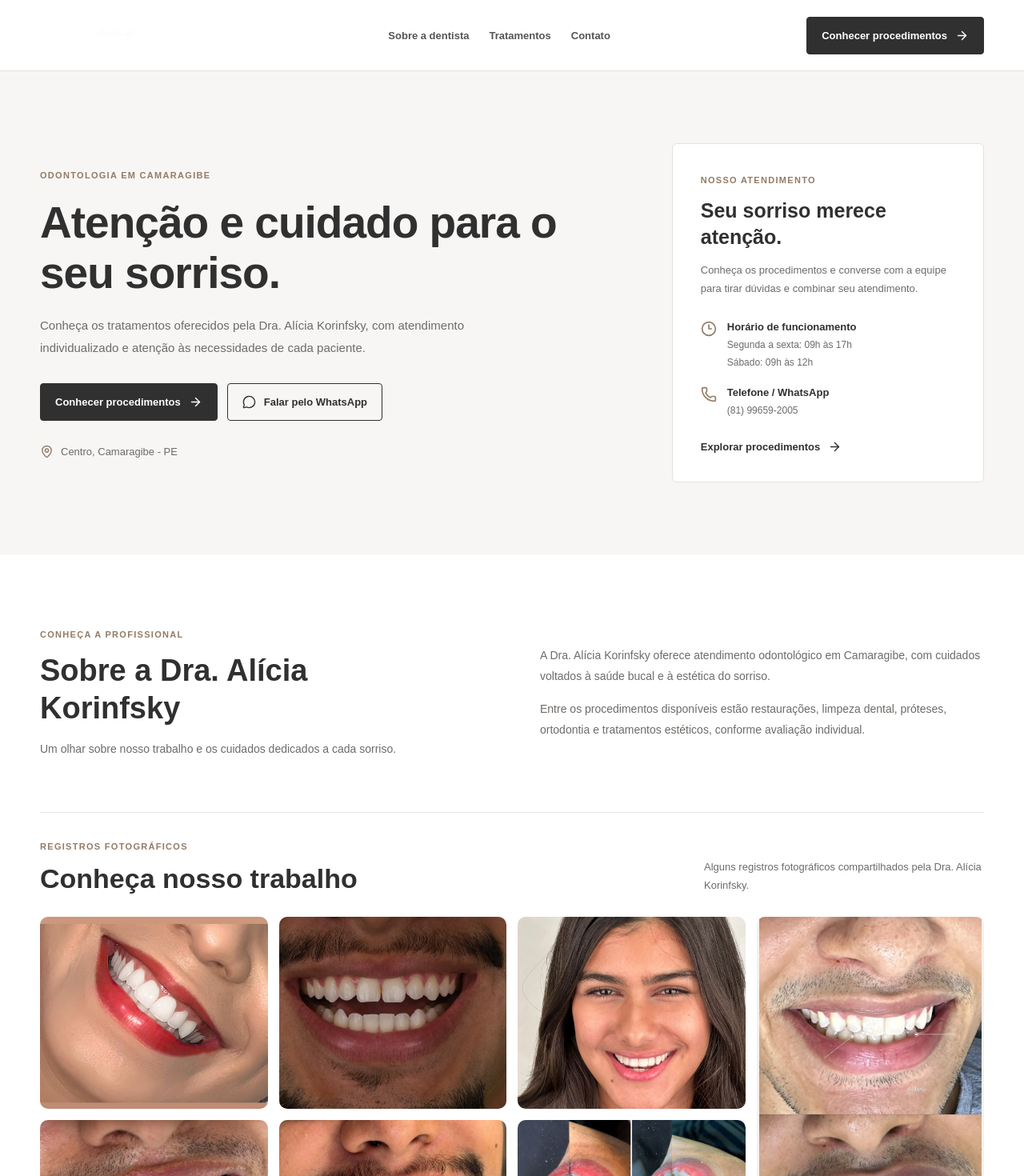
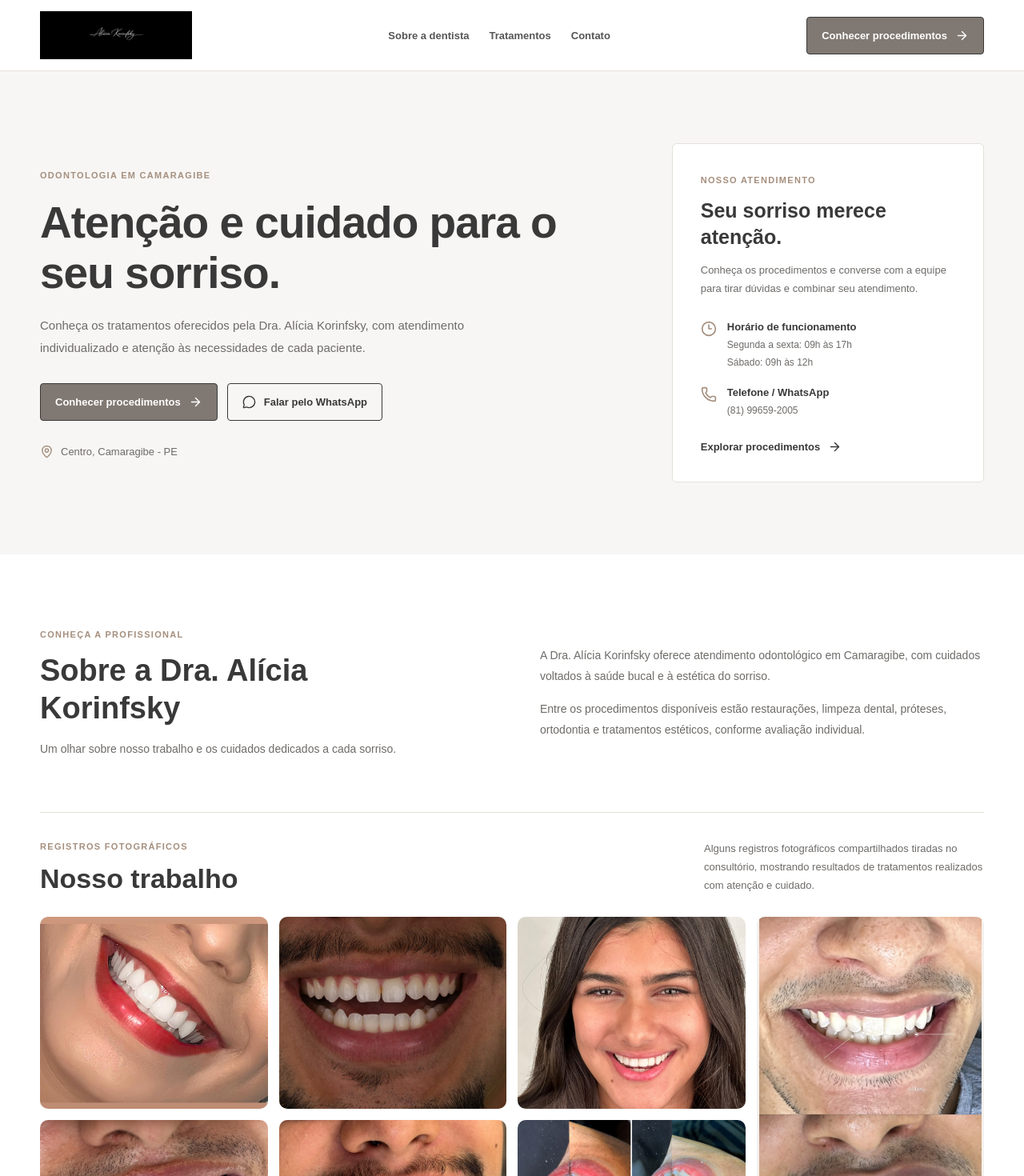
Before and after one commit to Filipe-Monteiro11/odontologia, a React app in the folder odontologia/frontend/: page / in a window 1280 px wide. Shown: the top 1470 px of the page at 80% size. Built offline with nearby package versions, Linux system fonts and the light colour scheme; the HTML template or start-up script is replaced by a standard one.

Commit message:
horario de funcionamento e mudamos o css

```diff
--- a/odontologia/frontend/src/pages/Home.jsx
+++ b/odontologia/frontend/src/pages/Home.jsx
@@ -1,4 +1,3 @@
-
 import { Link } from "react-router-dom";
 import {
   ArrowRight,
@@ -39,7 +38,7 @@ export default function Home() {
     <div className="home-page">
       <header className="home-header">
         <div className="container home-header-inner">
-          <a href="#inicio" className="home-brand" aria-label="Página inicial">
+          <a href="#inicio" className="home-brand" aria-label="Voltar ao início">
             <img src="/images/logo-odonto.png" alt="Dra. Alícia Korinfsky" />
           </a>
 
@@ -60,9 +59,7 @@ export default function Home() {
         <section id="inicio" className="home-hero">
           <div className="container home-hero-grid">
             <div className="home-hero-text">
-              <span className="home-eyebrow">
-                ODONTOLOGIA EM CAMARAGIBE
-              </span>
+              <span className="home-eyebrow">ODONTOLOGIA EM CAMARAGIBE</span>
 
               <h1>Atenção e cuidado para o seu sorriso.</h1>
 
@@ -100,8 +97,8 @@ export default function Home() {
               <h2>Seu sorriso merece atenção.</h2>
 
               <p>
-                Conheça os procedimentos e converse com a equipe para
-                tirar dúvidas e combinar seu atendimento.
+                Conheça os procedimentos e converse com a equipe
+                para tirar dúvidas e combinar seu atendimento.
               </p>
 
               <div className="home-hero-info">
@@ -159,12 +156,11 @@ export default function Home() {
             <div className="home-work-heading">
               <div>
                 <span className="home-eyebrow">REGISTROS FOTOGRÁFICOS</span>
-                <h3>Conheça nosso trabalho</h3>
+                <h3>Nosso trabalho</h3>
               </div>
 
               <p>
-                Alguns registros fotográficos compartilhados
-                pela Dra. Alícia Korinfsky.
+                Alguns registros fotográficos compartilhados tiradas no consultório, mostrando resultados de tratamentos realizados com atenção e cuidado.
               </p>
             </div>
 
@@ -174,11 +170,7 @@ export default function Home() {
                   key={photo.src}
                   className={`home-photo home-photo-${index + 1}`}
                 >
-                  <img
-                    src={photo.src}
-                    alt={photo.alt}
-                    loading="lazy"
-                  />
+                  <img src={photo.src} alt={photo.alt} loading="lazy" />
                 </figure>
               ))}
             </div>
@@ -203,7 +195,7 @@ export default function Home() {
               <span className="home-eyebrow">NOSSOS TRATAMENTOS</span>
               <h2>Cuidados para a sua saúde bucal</h2>
               <p>
-                Confira os procedimentos oferecidos no consultório.
+                Confira os procedimentos apresentados no consultório.
                 A indicação depende de avaliação odontológica individual.
               </p>
             </div>
@@ -237,11 +229,7 @@ export default function Home() {
                 <Phone size={23} />
                 <h3>WhatsApp</h3>
                 <p>(81) 99659-2005</p>
-                <a
-                  href={WHATSAPP}
-                  target="_blank"
-                  rel="noopener noreferrer"
-                >
+                <a href={WHATSAPP} target="_blank" rel="noopener noreferrer">
                   Enviar mensagem
                   <ArrowRight size={16} />
                 </a>
@@ -251,11 +239,7 @@ export default function Home() {
                 <Camera size={23} />
                 <h3>Instagram</h3>
                 <p>@dentista.aliciakorinfsky</p>
-                <a
-                  href={INSTAGRAM}
-                  target="_blank"
-                  rel="noopener noreferrer"
-                >
+                <a href={INSTAGRAM} target="_blank" rel="noopener noreferrer">
                   Acessar perfil
                   <ArrowRight size={16} />
                 </a>
@@ -269,11 +253,7 @@ export default function Home() {
                   <br />
                   Centro, Camaragibe - PE
                 </p>
-                <a
-                  href={MAPS}
-                  target="_blank"
-                  rel="noopener noreferrer"
-                >
+                <a href={MAPS} target="_blank" rel="noopener noreferrer">
                   Ver localização
                   <ArrowRight size={16} />
                 </a>
--- a/odontologia/frontend/src/styles/home.css
+++ b/odontologia/frontend/src/styles/home.css
@@ -1,11 +1,13 @@
 .home-page {
-  --home-accent: #927b67;
+  --home-accent: #a58f7e;
   --home-border: #e5e1dc;
   --home-muted: #6e6b68;
+  --home-text: #3a3939;
+  --home-surface: #f7f6f4;
 
   min-height: 100vh;
   background: #fff;
-  color: #303030;
+  color: var(--home-text);
   font-family: Arial, Helvetica, sans-serif;
 }
 
@@ -36,6 +38,7 @@
 .home-brand {
   flex-shrink: 0;
   width: 190px;
+  background: #000;
 }
 
 .home-brand img {
@@ -71,7 +74,7 @@
   gap: 10px;
   min-height: 47px;
   padding: 12px 18px;
-  border: 1px solid #303030;
+  border: 1px solid var(--home-text);
   border-radius: 4px;
   font-size: 13px;
   font-weight: 700;
@@ -79,7 +82,7 @@
 }
 
 .home-button-dark {
-  background: #303030;
+  background: #807872;
   color: #fff;
 }
 
@@ -90,7 +93,7 @@
 
 .home-button-outline {
   background: transparent;
-  color: #303030;
+  color: var(--home-text);
 }
 
 .home-button-outline:hover {
@@ -109,7 +112,7 @@
 
 .home-hero,
 .home-services {
-  background: #f7f6f4;
+  background: var(--home-surface);
 }
 
 .home-hero-grid {
@@ -155,11 +158,12 @@
 
 .home-location svg,
 .home-hero-info > svg,
-.home-contact-card > svg,
-.home-hours svg {
+.home-contact-card > svg {
   flex-shrink: 0;
   color: var(--home-accent);
 }
+
+/* Informações do consultório */
 
 .home-hero-panel {
   padding: 35px;
@@ -208,7 +212,7 @@
   align-items: center;
   gap: 10px;
   margin-top: 30px;
-  color: #303030;
+  color: var(--home-text);
   font-size: 13px;
   font-weight: 700;
 }
@@ -330,7 +334,7 @@
   margin-top: 28px;
 }
 
-/* Catálogo de tratamentos */
+/* Catálogo */
 
 .home-services-grid {
   display: grid;
@@ -370,7 +374,7 @@
   min-width: 0;
   padding: 28px;
   border: 1px solid var(--home-border);
-  border-radius: 5px;
+  border-radius: 6px;
   background: #fff;
 }
 
@@ -398,33 +402,51 @@
   font-weight: 700;
 }
 
+/* Horário de funcionamento */
+
 .home-hours {
-  display: flex;
+  display: grid;
+  grid-template-columns: minmax(0, 1fr) minmax(220px, 0.9fr);
   align-items: center;
-  justify-content: space-between;
-  gap: 25px;
-  margin-top: 20px;
-  padding: 25px 28px;
-  border: 1px solid var(--home-border);
-  border-radius: 5px;
-  background: #f7f6f4;
+  gap: 36px;
+  margin-top: 24px;
+  padding: 32px 36px;
+  border: 1px solid #e7dfd7;
+  border-left: 4px solid var(--home-accent);
+  border-radius: 10px;
+  background: #f6f2ee;
 }
 
 .home-hours > div {
   display: flex;
   align-items: center;
-  gap: 12px;
+  gap: 16px;
+}
+
+.home-hours svg {
+  flex-shrink: 0;
+  width: 48px;
+  height: 48px;
+  padding: 12px;
+  border-radius: 12px;
+  background: #eae1d9;
+  color: #8e7562;
 }
 
 .home-hours strong {
-  font-size: 14px;
+  color: var(--home-text);
+  font-size: 18px;
+  line-height: 1.4;
 }
 
 .home-hours p {
   margin: 0;
-  color: var(--home-muted);
-  font-size: 13px;
-  line-height: 1.8;
+  padding: 4px 0 4px 24px;
+  border-left: 1px solid #ded3c9;
+  color: #645b54;
+  font-size: 14px;
+  font-weight: 500;
+  line-height: 2.2;
 }
 
 /* Rodapé */
@@ -500,6 +522,11 @@
   .home-services-grid,
   .home-contact-grid {
     grid-template-columns: repeat(2, minmax(0, 1fr));
+  }
+
+  .home-hours {
+    gap: 24px;
+    padding: 28px;
   }
 }
 
@@ -580,10 +607,33 @@
     min-height: 0;
   }
 
-  .home-hours,
+  .home-hours {
+    grid-template-columns: 1fr;
+    gap: 22px;
+    padding: 24px;
+  }
+
+  .home-hours svg {
+    width: 44px;
+    height: 44px;
+    padding: 11px;
+  }
+
+  .home-hours strong {
+    font-size: 16px;
+  }
+
+  .home-hours p {
+    padding: 14px 0 0;
+    border-left: 0;
+    border-top: 1px solid #ded3c9;
+    font-size: 13px;
+    line-height: 2.1;
+  }
+
   .home-footer-inner {
+    flex-direction: column;
     align-items: flex-start;
-    flex-direction: column;
     justify-content: center;
     gap: 12px;
   }
```
